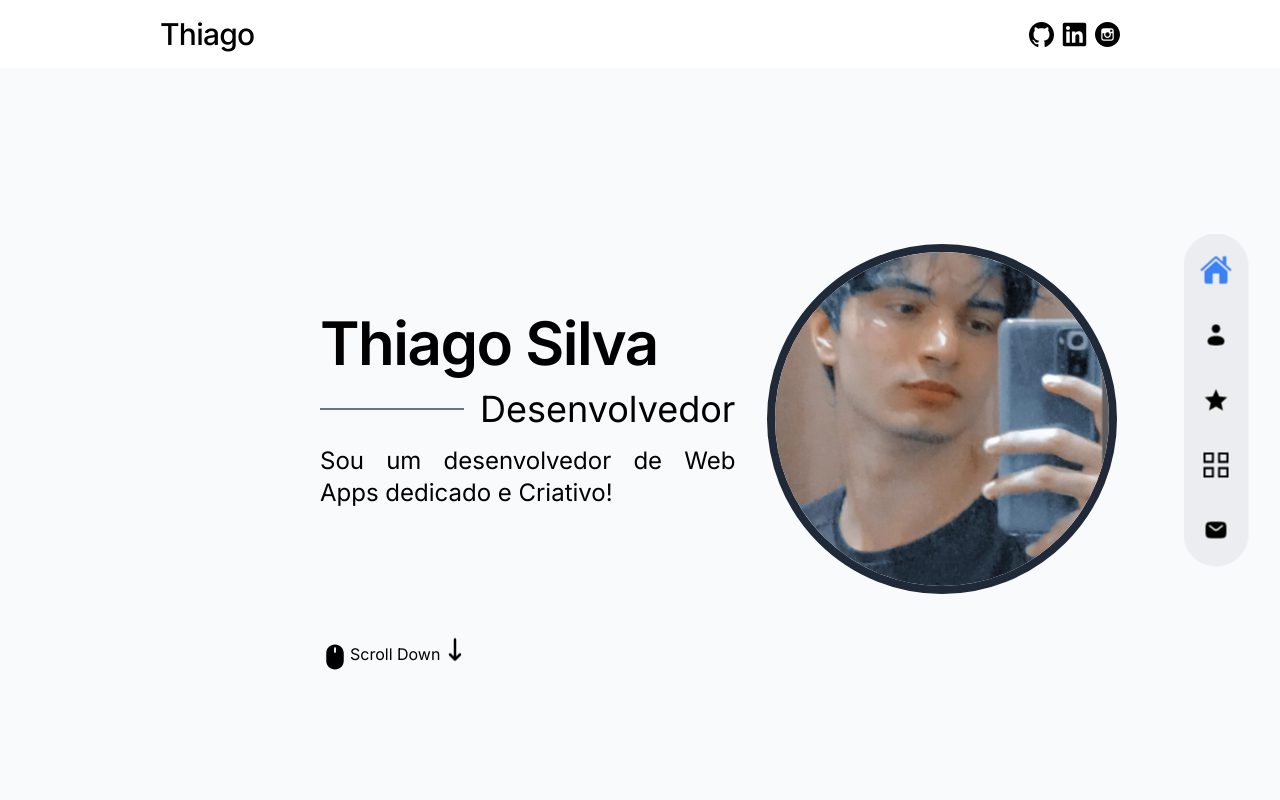
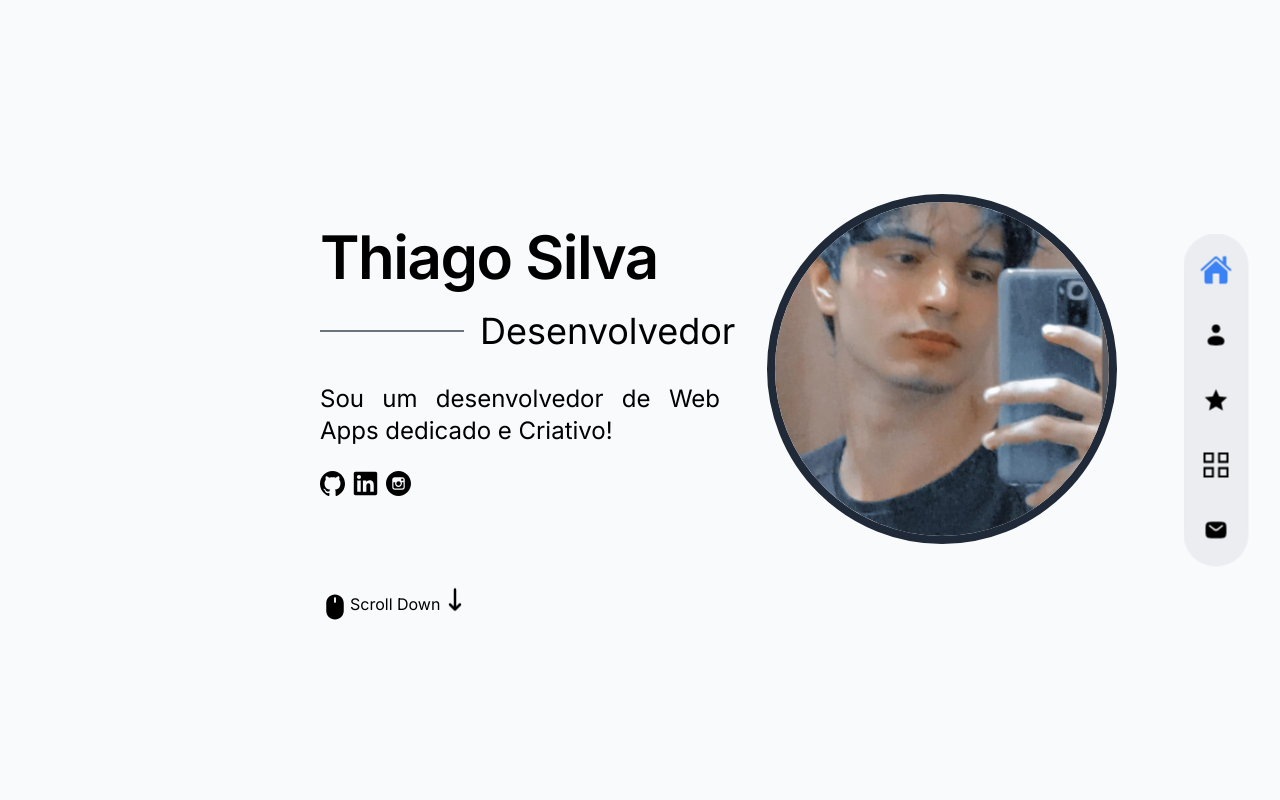
Before and after one commit to Teyzinho/portfolio, a Next.js app: page / in a window 1280 px wide. Shown: the top 800 px of the page. Built offline with nearby package versions, Linux system fonts and the light colour scheme.

Commit message:
remove navbar - Social Component

```diff
--- a/app/page.js
+++ b/app/page.js
@@ -80,7 +80,7 @@ export default function Home() {
 
   return (
     <>
-      <Navbar />
+      {/* <Navbar /> */}
 
       <Sidebar
         active={currentComponent}
--- a/components/Footer.jsx
+++ b/components/Footer.jsx
@@ -3,22 +3,13 @@ import Linkedin from "@/public/linkedin.svg";
 import Instagram from "@/public/instagram.svg";
 
 import Link from "next/link";
+import SocialMedia from "./SocialMedia";
 
 const Footer = () => {
   return (
     <div className="bg-gray-950 w-full h-32 text-white flex items-center justify-around flex-wrap">
       <p>Copyright © 2023. Todos Direitos Reservados</p>
-      <div className="flex gap-2">
-        <Link href="https://github.com/Teyzinho" target="_blank">
-          <GitHub width="25px" height="25px" alt="github" />
-        </Link>
-        <Link href="https://www.linkedin.com/in/thiago-silva-medeiros-tey/" target="_blank">
-          <Linkedin width="25px" height="25px" alt="github" />
-        </Link>
-        <Link href="https://www.instagram.com/thiagoteyz/" target="_blank">
-          <Instagram width="25px" height="25px" alt="github" />
-        </Link>
-      </div>
+      <SocialMedia/>
     </div>
   );
 };
--- a/components/Intro.jsx
+++ b/components/Intro.jsx
@@ -1,24 +1,29 @@
+
 import Image from "next/image";
+
+import SocialMedia from "./SocialMedia";
 
 const Intro = () => {
   return (
-    <div className="sm:h-screen pb-24 sm:pb-0 xl:px-80 md:px-20 px-10 bg-gray-50">
+    <div className="sm:h-[100vh] pb-24 flex flex-col justify-center sm:pb-0 xl:px-80 md:px-20 px-10 bg-gray-50">
+
       {/* Intro */}
-      <div className="pt-16 md:pt-40 items-center gap-8 md:flex">
+      <div className="pt-10 sm:pt-0 items-center gap-8 md:flex">
         <div className="flex-1 text-center sm:text-justify">
           <h1 className="md:text-6xl text-4xl font-semibold tracking-tight">
             Thiago Silva
           </h1>
-          <div className="flex items-center pt-4 gap-4 justify-center sm:justify-normal">
+          <div className="flex items-center pt-6 gap-4 justify-center sm:justify-normal">
             <div className="md:w-36 hidden sm:block w-16 border h-fit border-gray-500" />
             <h2 className="md:text-4xl text-2xl">Desenvolvedor</h2>
           </div>
-          <p className="pt-4 md:text-2xl text-lg max:w-3/4">
+          <p className="pt-8 md:text-2xl text-lg sm:max-w-[400px]">
             Sou um desenvolvedor de Web Apps dedicado e Criativo!
           </p>
+        <SocialMedia className={"pt-6 hidden sm:flex"}/>
         </div>
 
-        <div className="flex-1 justify-center flex pt-4">
+        <div className="flex-1 justify-center items-center flex flex-col pt-4">
           <div className="md:w-[350px] md:h-[350px] w-64 h-64 relative rounded-full overflow-hidden border-8 border-gray-800">
             <Image
               src="/profile.jpeg"
@@ -27,14 +32,23 @@ const Intro = () => {
               className="object-cover"
             />
           </div>
+          <SocialMedia className={"mt-8 justify-center sm:hidden"}/>
         </div>
       </div>
+
+
 
       {/* Scroll down */}
       <div className="pt-12 hidden sm:flex">
         <Image src="/mouse.svg" width={30} height={30} alt="mouse" />
         Scroll Down
-        <Image src="/arrow-down.svg" width={30} height={30} alt="arrow" className="animate-bounce"/>
+        <Image
+          src="/arrow-down.svg"
+          width={30}
+          height={30}
+          alt="arrow"
+          className="animate-bounce"
+        />
       </div>
     </div>
   );
--- a/components/Sidebar.jsx
+++ b/components/Sidebar.jsx
@@ -106,7 +106,7 @@ const Sidebar = ({
             }`}
             onClick={() => handleCLick(item.ref)}
           />
-          <div className="absolute px-3 py-1 bg-slate-100 rounded-2xl opacity-0 invisible group-hover:visible group-hover:-translate-x-[110%] sm:group-hover:-translate-x-[135%] -translate-x-[50%] group-hover:opacity-100 transition-all  ">
+          <div className="sm:block hidden absolute px-3 py-1 bg-slate-100 rounded-2xl opacity-0 invisible group-hover:visible group-hover:-translate-x-[110%] sm:group-hover:-translate-x-[135%] -translate-x-[50%] group-hover:opacity-100 transition-all  ">
             {item.name}
           </div>
         </div>
--- /dev/null
+++ b/components/SocialMedia.jsx
@@ -0,0 +1,40 @@
+import GitHub from "@/public/github.svg";
+import Linkedin from "../public/linkedin.svg";
+import Instagram from "../public/instagram.svg";
+import Link from "next/link";
+
+const SocialMedia = ({ className }) => {
+  return (
+    <div className={`flex gap-2 ${className}`}>
+      <Link href="https://github.com/Teyzinho" target="_blank">
+        <GitHub
+          width="25px"
+          height="25px"
+          alt="github"
+          className="hover:text-blue-500 hover:scale-110 transition-all"
+        />
+      </Link>
+      <Link
+        href="https://www.linkedin.com/in/thiago-silva-medeiros-tey/"
+        target="_blank"
+      >
+        <Linkedin
+          width="25px"
+          height="25px"
+          alt="github"
+          className="hover:text-blue-500 hover:scale-110 transition-all"
+        />
+      </Link>
+      <Link href="https://www.instagram.com/thiagoteyz/" target="_blank">
+        <Instagram
+          width="25px"
+          height="25px"
+          alt="github"
+          className="hover:text-blue-500 hover:scale-110 transition-all"
+        />
+      </Link>
+    </div>
+  );
+};
+
+export default SocialMedia;
```
